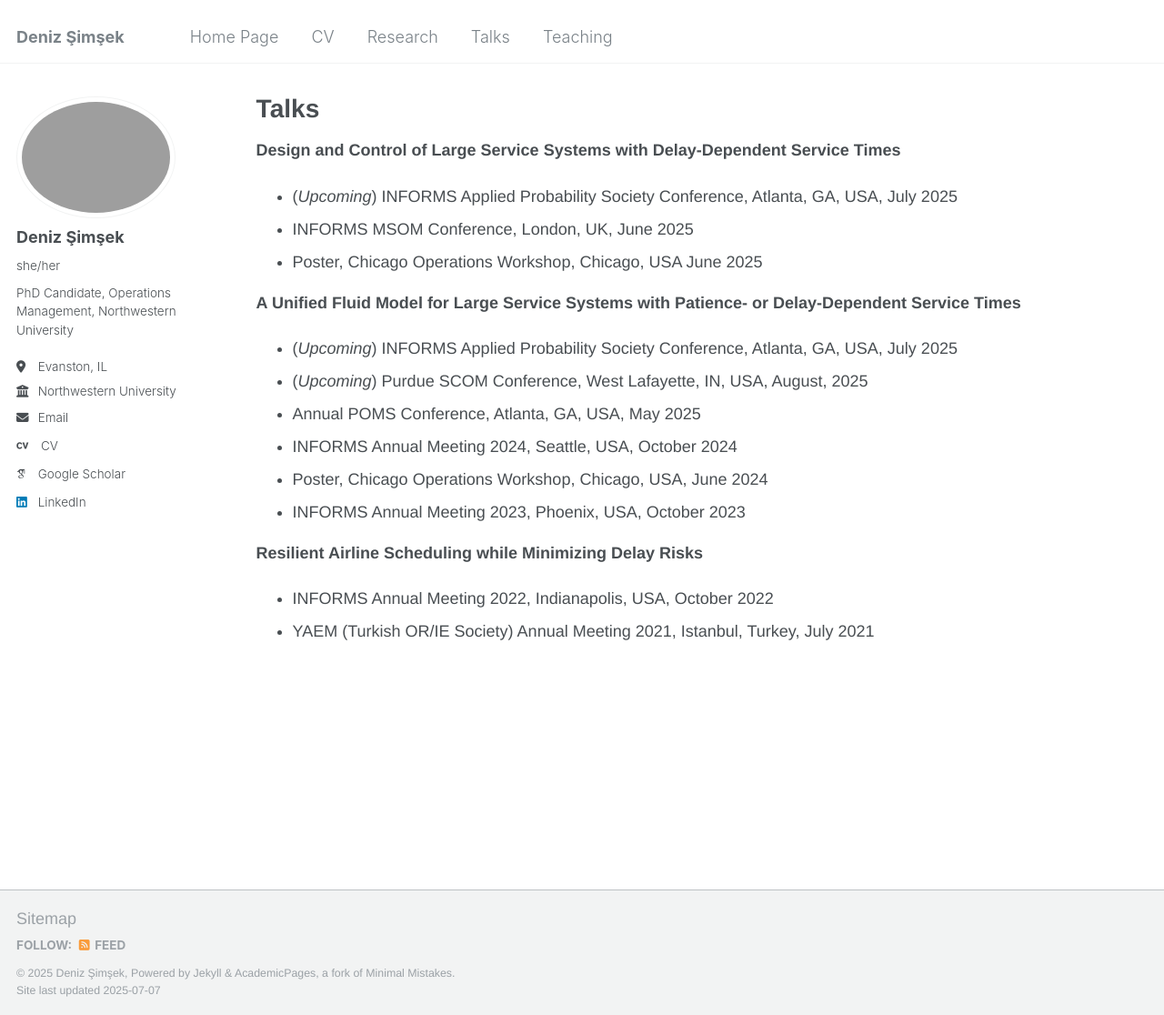
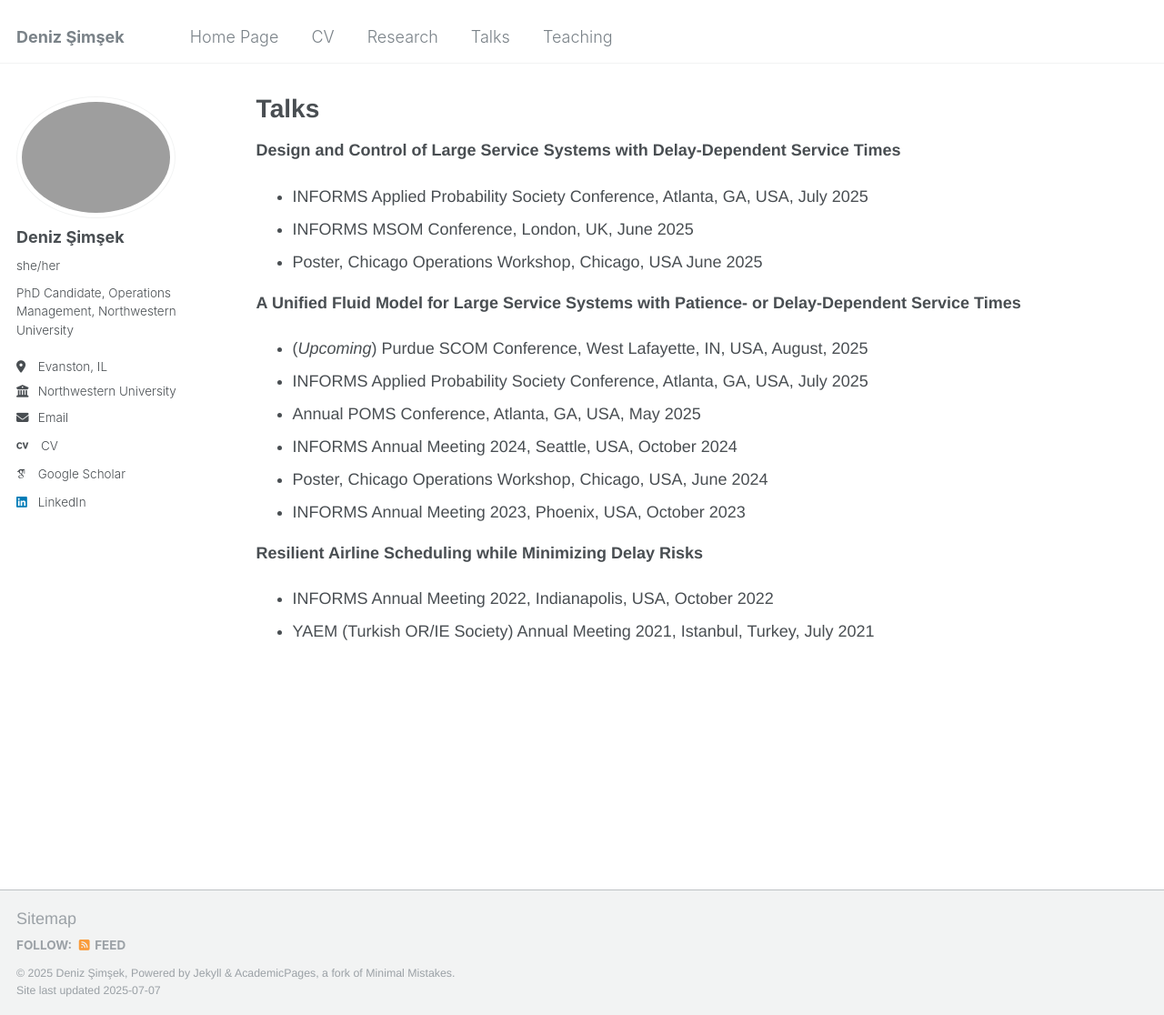
Before and after one commit to deniz-simsek/deniz-simsek.github.io, a Jekyll site: the page built from _pages/talks.md, in a window 1280 px wide and 1116 px high. Shown: the whole window at 91% size. Built offline with Jekyll 4.4.1, drawn with Linux system fonts in a browser that asks for light colours; some web fonts are replaced.

Commit message:
Update talks.md

```diff
--- a/_pages/talks.md
+++ b/_pages/talks.md
@@ -8,13 +8,13 @@ redirect_from:
 ---
 
 **Design and Control of Large Service Systems with Delay-Dependent Service Times**
-  * (_Upcoming_) INFORMS Applied Probability Society Conference, Atlanta, GA, USA, July 2025
+  * INFORMS Applied Probability Society Conference, Atlanta, GA, USA, July 2025
   * INFORMS MSOM Conference, London, UK, June 2025
   * Poster, Chicago Operations Workshop, Chicago, USA June 2025
 
 **A Unified Fluid Model for Large Service Systems with Patience- or Delay-Dependent Service Times**
-  * (_Upcoming_) INFORMS Applied Probability Society Conference, Atlanta, GA, USA, July 2025
   * (_Upcoming_) Purdue SCOM Conference, West Lafayette, IN, USA, August, 2025
+  * INFORMS Applied Probability Society Conference, Atlanta, GA, USA, July 2025
   * Annual POMS Conference, Atlanta, GA, USA, May 2025
   * INFORMS Annual Meeting 2024, Seattle, USA, October 2024
   * Poster, Chicago Operations Workshop, Chicago, USA, June 2024
```
